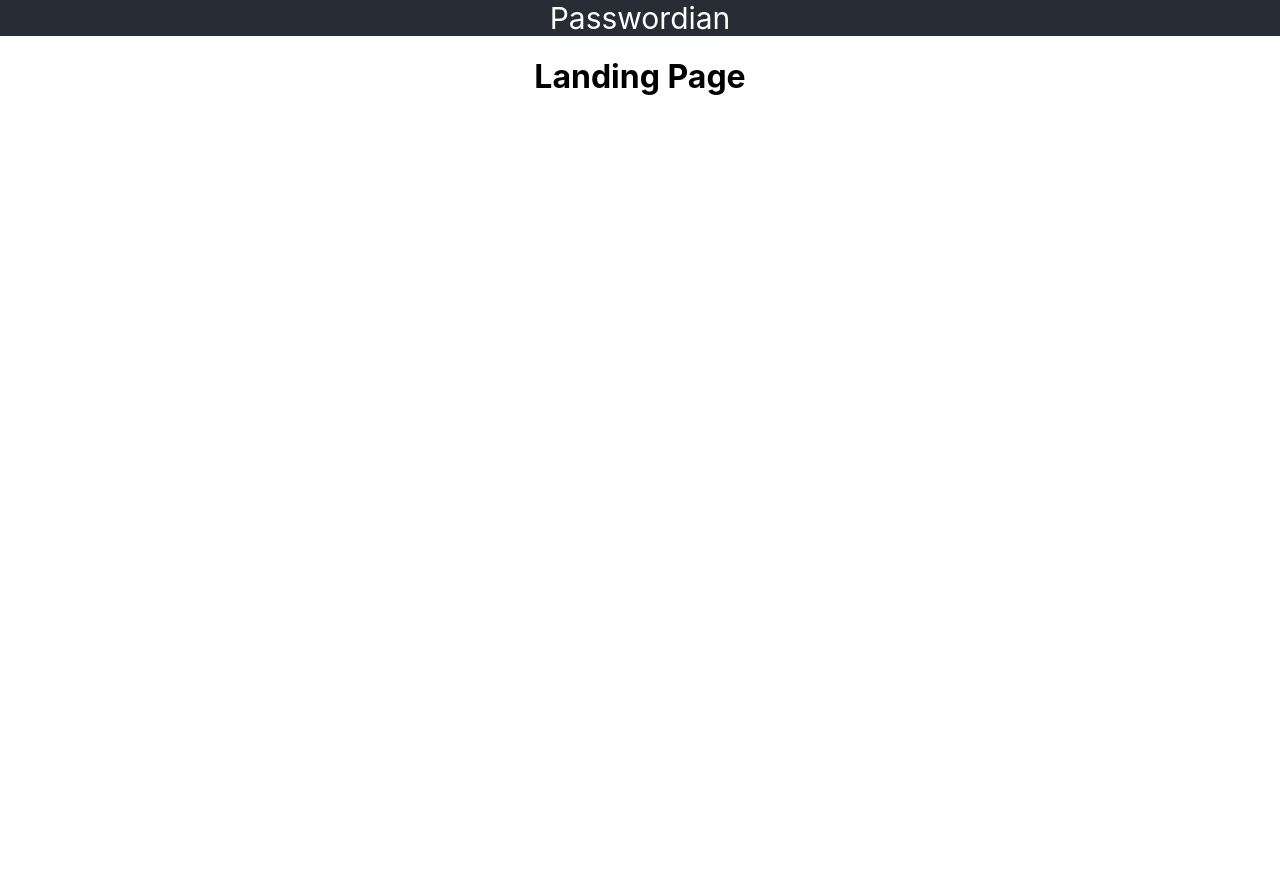
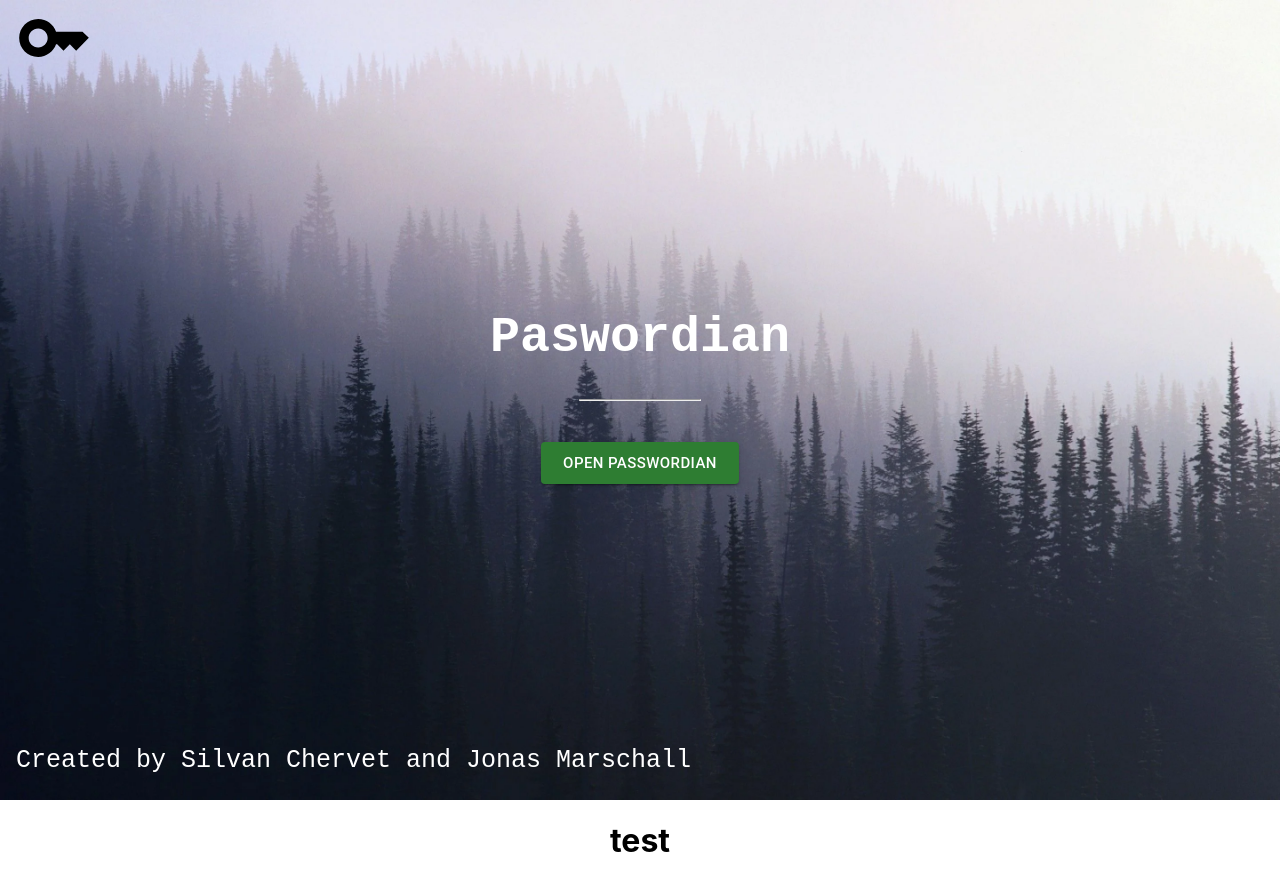
Before and after one commit to OG-Jons/passwordian, a React (Vite) app in the folder frontend/: page / in a window 1280 px wide. Before the commit the page ends 800 px from the top, so only its background shows below. Built offline with nearby package versions, Linux system fonts and the light colour scheme.

Commit message:
created basic layout of landing page

```diff
--- a/frontend/package.json
+++ b/frontend/package.json
@@ -20,6 +20,7 @@
   },
   "devDependencies": {
     "@types/js-cookie": "^3.0.2",
+    "@types/node": "^18.0.3",
     "@types/react": "^18.0.0",
     "@types/react-dom": "^18.0.0",
     "@vitejs/plugin-react": "^1.3.0",
--- a/frontend/src/App.tsx
+++ b/frontend/src/App.tsx
@@ -4,11 +4,12 @@ import Login from "./components/Login";
 import Passwords from "./components/Passwords";
 import LandingPage from "./components/LandingPage";
 import { isAuthenticated } from "./services/AuthService";
+import { useLocation } from "react-router-dom";
 
 function App() {
   return (
     <div className="App">
-      <p className="App-header">Passwordian</p>
+      <Header />
       <Routes>
         <Route path="/" element={<LandingPage />} />
         <Route
@@ -31,4 +32,11 @@ const AuthWrapper = ({ isAuthenticated }: { isAuthenticated: boolean }) => {
   }
 };
 
+const Header = () => {
+  const location = useLocation();
+  console.log(location);
+  if (location.pathname === "/") return <></>;
+  else return <p className="App-header">Passwordian</p>;
+};
+
 export default App;
--- /dev/null
+++ b/frontend/src/components/LandingPage.css
@@ -0,0 +1,42 @@
+.bgimg {
+    background-image: url('../30094.webp');
+    height: 100vh;
+    background-position: center;
+    background-size: cover;
+    position: relative;
+    color: white;
+    font-family: "Courier New", Courier, monospace;
+    font-size: 25px;
+}
+
+.key {
+    width: 128px;
+    height: 128px;
+    font-size: 76px!important;
+    color: black;
+}
+
+.topleft {
+    position: absolute;
+    top: 0;
+    left: 16px;
+}
+
+.bottomleft {
+    position: absolute;
+    bottom: 0;
+    left: 16px;
+}
+
+.middle {
+    position: absolute;
+    top: 50%;
+    left: 50%;
+    transform: translate(-50%, -50%);
+    text-align: center;
+}
+
+hr {
+    margin: auto;
+    width: 40%;
+}
--- a/frontend/src/components/LandingPage.tsx
+++ b/frontend/src/components/LandingPage.tsx
@@ -1,3 +1,33 @@
+import "./LandingPage.css";
+import KeyIcon from "@mui/icons-material/Key";
+import { Button } from "@mui/material";
+
 export default function LandingPage() {
-  return <h1>Landing Page</h1>;
+  return (
+    <div>
+      <div className="bgimg">
+        <div className="topleft">
+          <KeyIcon className="key" />
+        </div>
+        <div className="middle">
+          <h1>Paswordian</h1>
+          <hr />
+          <h1>
+            <Button
+              variant="contained"
+              href="/app"
+              color="success"
+              size="large"
+            >
+              Open Passwordian
+            </Button>
+          </h1>
+        </div>
+        <div className="bottomleft">
+          <p>Created by Silvan Chervet and Jonas Marschall</p>
+        </div>
+      </div>
+      <h1>test</h1>
+    </div>
+  );
 }
```
Also changed, not shown: frontend/src/30094.webp (added), 1 other file (tests, documents, lock files or other folders).
